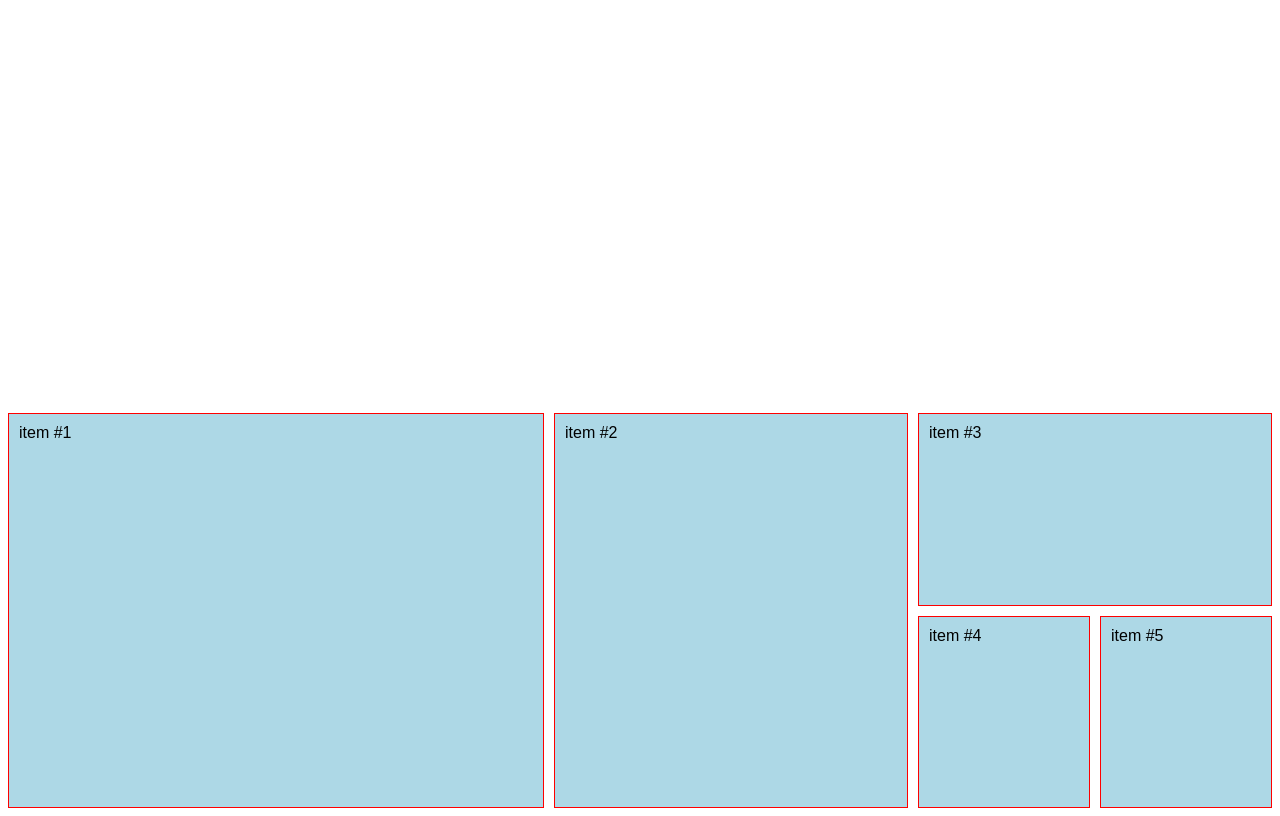
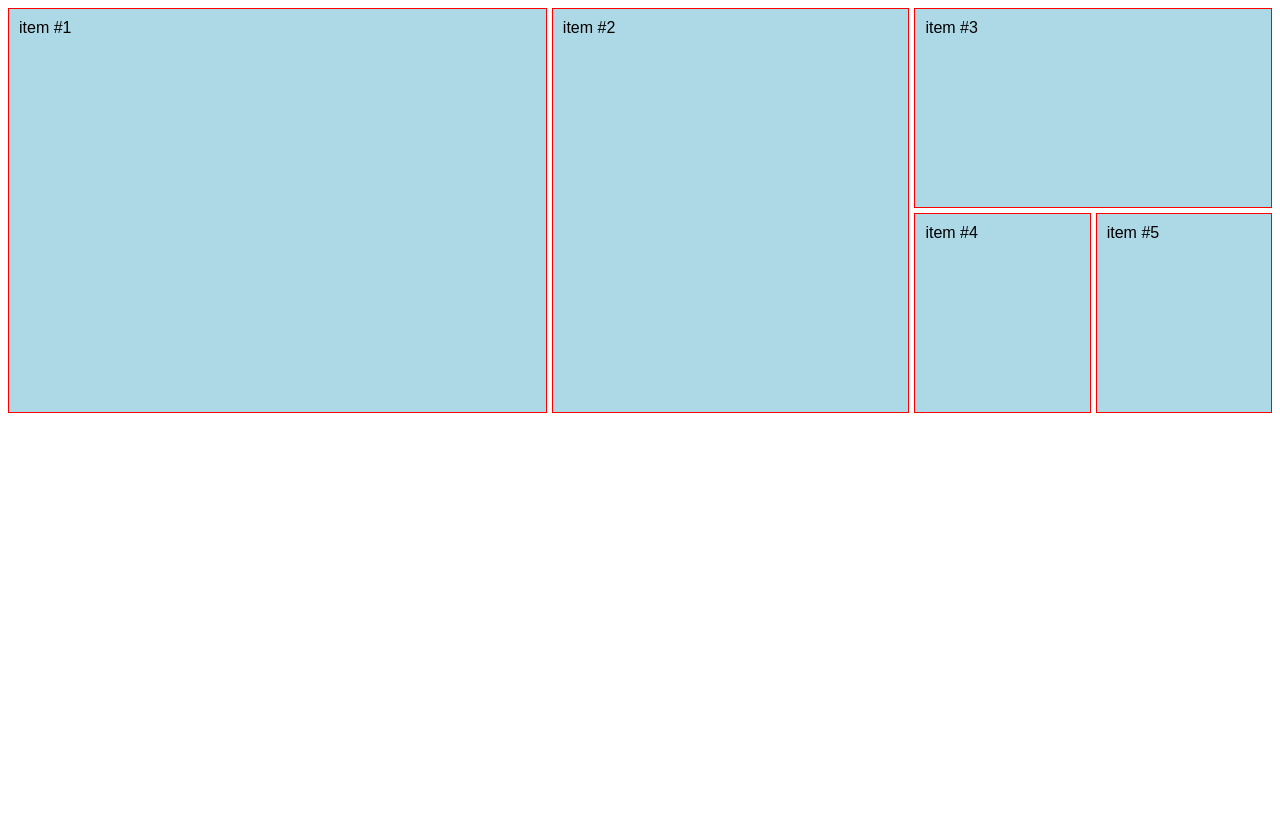
Before and after one commit to MSantoyo/CSS-Grids, a plain HTML site: page row-size/index.html in a window 1280 px wide. Drawn offline with Linux system fonts and the light colour scheme.

Commit message:
Definiendo el tamano de filas dentro de un grid leonidas

```diff
--- a/row-size/index.html
+++ b/row-size/index.html
@@ -13,9 +13,9 @@
         .container {
             display: grid;
             /* grid-template-columns: repeat(7, 1fr); */
-            grid-template-columns: 1fr 1fr 1fr 1fr 1fr 1fr 1fr;
-            grid-template-rows: repeat(4, 1fr);
-            grid-gap: 10px;
+            grid-template-columns: repeat(7, 1fr);
+            grid-template-rows: repeat(2, 200px);
+            grid-gap: 5px;
             height: 100vh;
         }
 
@@ -28,36 +28,17 @@
         }
 
         .item:nth-of-type(1) {
-            grid-column-start: 1;
-            grid-column-end: span 3;
-            grid-row-start: 3;
-            grid-row-end: 5;
+            grid-column: 1 / span 3;
+            grid-row: 1 / span 2;
         }
 
         .item:nth-of-type(2) {
-            grid-column-start: 4;
-            grid-column-end: 6;
-            grid-row-start: 3;
-            grid-row-end: 5;
+            grid-column: 4 / span 2;
+            grid-row: 1 / span 2;
         }
 
         .item:nth-of-type(3) {
-            grid-column-start: 6;
-            grid-column-end: 8;
-            grid-row-start: 3;
-            grid-row-end: 4;
-        }
-        .item:nth-of-type(4) {
-            grid-column-start: 6;
-            grid-column-end: 7;
-            grid-row-start: 4;
-            grid-row-end: 5;
-        }
-        .item:nth-of-type(5) {
-            grid-column-start: 7;
-            grid-column-end: 8;
-            grid-row-start: 4;
-            grid-row-end: 5;
+            grid-column: 6 / span 2;
         }
 
     </style>
```
